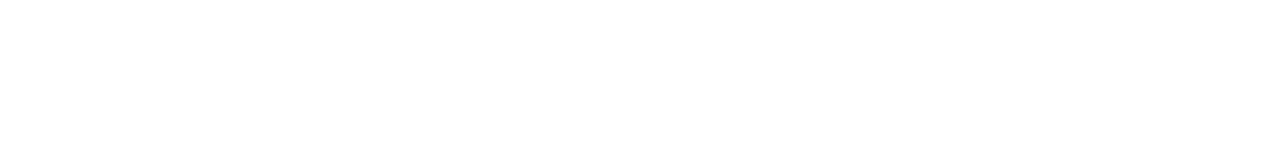
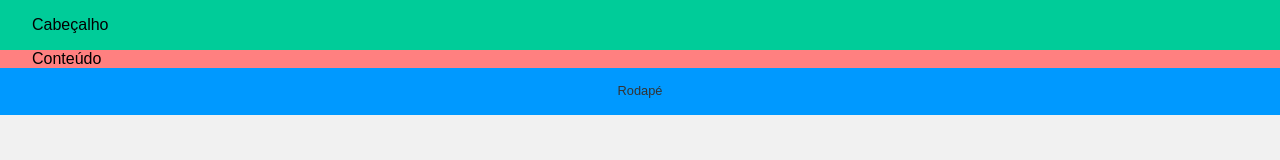
Before and after one commit to enriqueprieto/alura-css-grid-layouts, a plain HTML site: page index.html in a window 1280 px wide. Drawn offline with Linux system fonts and the light colour scheme.

Commit message:
chore: class 2 done

```diff
--- a/assets/css/style.css
+++ b/assets/css/style.css
@@ -11,6 +11,7 @@
 }
 
 .cabecalho {
+    background: #00cc99;
     align-items: center;
     display: flex;
     grid-area: cabecalho;
@@ -18,12 +19,13 @@
 }
 
 .conteudo {
+    background: #ff8080;
     grid-area: conteudo;
     padding: 0 2rem;
 }
 
 .rodape {
-    background: #fdfdfd;
+    background: #0099ff;
     color: #333333;
     font-size: .8rem;
     grid-area: rodape;
--- a/index.html
+++ b/index.html
@@ -0,0 +1,19 @@
+<!DOCTYPE html>
+<!DOCTYPE html>
+<html lang="en">
+<head>
+    <meta charset="UTF-8">
+    <meta http-equiv="X-UA-Compatible" content="IE=edge">
+    <meta name="viewport" content="width=device-width, initial-scale=1.0">
+    <title>Alura Store | Baixe nossos aplicativos e jogos</title>
+    <link href="./assets/css/normalize.css" rel="stylesheet" />
+    <link href="./assets/css/reset.css" rel="stylesheet" />
+    <link href="./assets/css/style.css" rel="stylesheet" />
+</head>
+<body class="app">
+    <header class="cabecalho">Cabeçalho</header>
+    <main class="conteudo">Conteúdo</main>
+    <footer class="rodape">Rodapé</footer>
+    <script src="./assets/js/fontawesome.all.min.js"></script>
+</body>
+</html>
```
